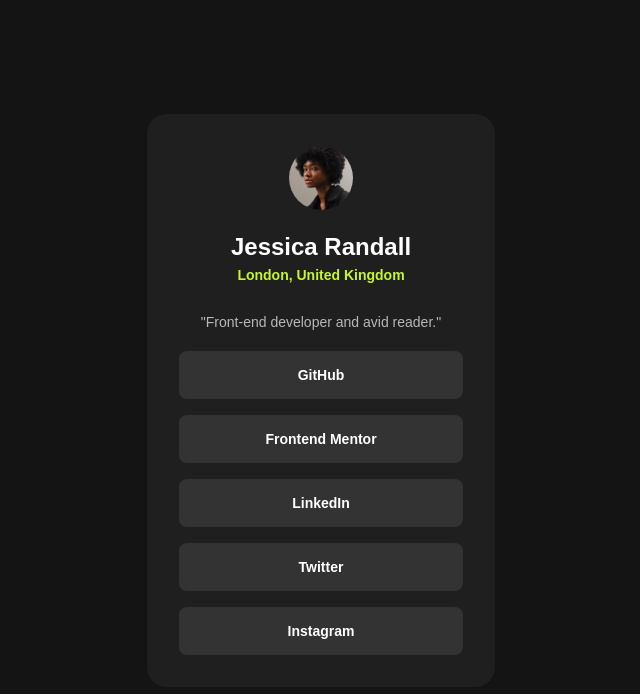
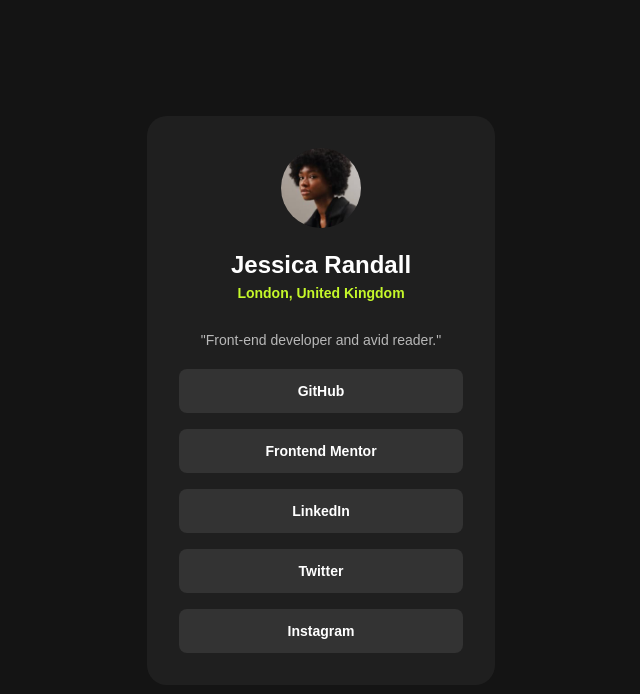
Before and after one commit to tarachand-k/css-challenges, a plain HTML site: page social-links-profile/index.html in a window 1280 px wide. Shown: the whole page, without its empty margins (319-959 px from the left). Drawn offline with Linux system fonts and the light colour scheme.

Commit message:
updated social links profile

```diff
--- a/social-links-profile/index.html
+++ b/social-links-profile/index.html
@@ -75,8 +75,8 @@
     }
 
     .user-info img {
-      width: 64px;
-      height: 64px;
+      width: 80px;
+      height: 80px;
       border-radius: 50%;
     }
 
@@ -106,7 +106,7 @@
       background-color: var(--grey-700);
       border: none;
       border-radius: 8px;
-      padding: 16px 28px;
+      padding: 14px 28px;
       cursor: pointer;
       transition: all 0.2s ease-out;
     }
```
